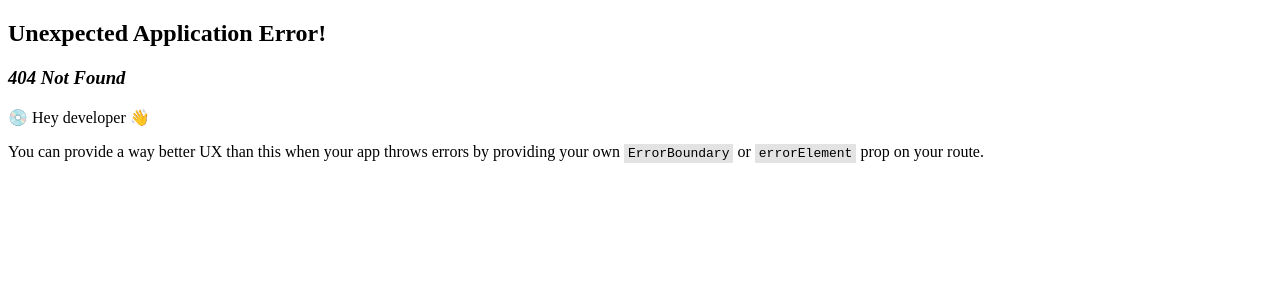
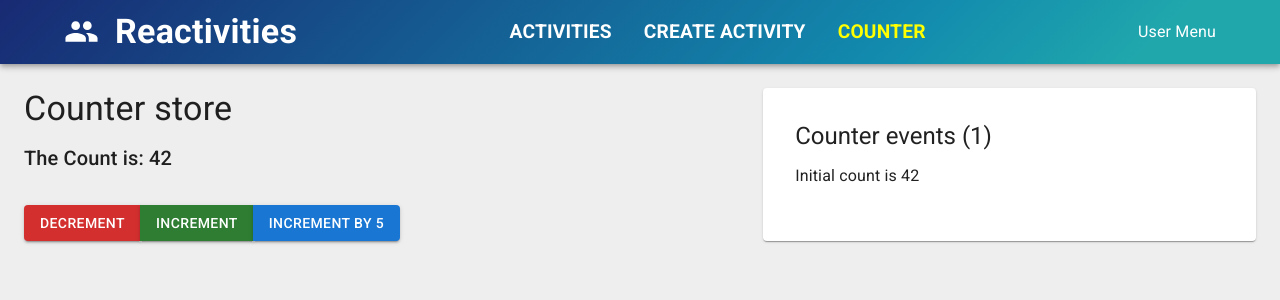
Before and after one commit to MinZexing/Reactivities, a React app in the folder client/: page /counter in a window 1280 px wide. Before the commit this address had no page. Shown: the top 300 px of the page. Built offline with nearby package versions, Linux system fonts and the light colour scheme; the HTML template or start-up script is replaced by a standard one.

Commit message:
add loading indicator in mobx

```diff
--- a/client/src/app/layout/NavBar.tsx
+++ b/client/src/app/layout/NavBar.tsx
@@ -2,6 +2,7 @@
   AppBar,
   Box,
   Container,
+  LinearProgress,
   MenuItem,
   Toolbar,
   Typography,
@@ -9,8 +10,12 @@
 import { Group } from "@mui/icons-material";
 import { NavLink } from "react-router";
 import MenuItemLink from "../shared/components/MenuItemLink";
+import useStore from "../../lib/hooks/useStore";
+import { Observer } from "mobx-react-lite";
 
 export default function NavBar() {
+  const { uiStore } = useStore();
+
   return (
     <Box sx={{ flexGrow: 1 }}>
       <AppBar
@@ -18,6 +23,7 @@
         sx={{
           backgroundImage:
             "linear-gradient(135deg, #182a73 0%, #128aae 69%, #20a7ac 89%)",
+          position: "relative",
         }}
       >
         <Container maxWidth="xl">
@@ -37,11 +43,29 @@
             <Box sx={{ display: "flex" }}>
               <MenuItemLink to="/activities">Activities</MenuItemLink>
               <MenuItemLink to="/createactivity">Create Activity</MenuItemLink>
+              <MenuItemLink to="/counter">Counter</MenuItemLink>
             </Box>
 
             <MenuItem>User Menu</MenuItem>
           </Toolbar>
         </Container>
+
+        <Observer>
+          {() =>
+            uiStore.isLoading ? (
+              <LinearProgress
+                color="secondary"
+                sx={{
+                  position: "absolute",
+                  bottom: 0,
+                  left: 0,
+                  right: 0,
+                  height: 4,
+                }}
+              />
+            ) : null
+          }
+        </Observer>
       </AppBar>
     </Box>
   );
--- a/client/src/app/router/Routes.tsx
+++ b/client/src/app/router/Routes.tsx
@@ -4,6 +4,7 @@
 import ActivityDashboard from "../../features/activities/dashboard/ActivityDashboard";
 import ActivityForm from "../../features/activities/form/ActivityForm";
 import ActivityDetailPage from "../../features/activities/details/ActivityDetailPage";
+import Counter from "../../features/counter/Counter";
 
 export const router = createBrowserRouter([
   {
@@ -15,6 +16,7 @@
       { path: "activities/:id", element: <ActivityDetailPage /> },
       { path: "createActivity", element: <ActivityForm key="create" /> },
       { path: "manage/:id", element: <ActivityForm /> },
+      { path: "counter", element: <Counter /> },
     ],
   },
 ]);
--- a/client/src/features/counter/Counter.tsx
+++ b/client/src/features/counter/Counter.tsx
@@ -1,5 +1,65 @@
-import React from "react";
+import {
+  Box,
+  Button,
+  ButtonGroup,
+  List,
+  ListItemText,
+  Paper,
+  Typography,
+} from "@mui/material";
+import useStore from "../../lib/hooks/useStore";
+import { observer } from "mobx-react-lite";
 
-export default function Counter() {
-  return <div>Counter</div>;
-}
+const Counter = observer(function Counter() {
+  const { counterStore } = useStore();
+
+  return (
+    <Box display="flex" justifyContent="space-between">
+      <Box>
+        <Typography variant="h4" gutterBottom>
+          {counterStore.title}
+        </Typography>
+        <Typography variant="h6" gutterBottom>
+          The Count is: {counterStore.count}
+        </Typography>
+
+        <ButtonGroup sx={{ mt: 3 }}>
+          <Button
+            onClick={() => counterStore.decrement()}
+            variant="contained"
+            color="error"
+          >
+            Decrement
+          </Button>
+          <Button
+            onClick={() => counterStore.increment()}
+            variant="contained"
+            color="success"
+          >
+            Increment
+          </Button>
+          <Button
+            onClick={() => counterStore.increment(5)}
+            variant="contained"
+            color="primary"
+          >
+            Increment by 5
+          </Button>
+        </ButtonGroup>
+      </Box>
+
+      <Paper sx={{ width: "40%", p: 4 }}>
+        <Typography variant="h5">
+          Counter events ({counterStore.eventCount})
+        </Typography>
+        <List>
+          {counterStore.events.map((event, index) => (
+            <ListItemText key={index}>{event}</ListItemText>
+          ))}
+        </List>
+      </Paper>
+    </Box>
+  );
+});
+
+export default Counter;
--- a/client/src/lib/api/agent.ts
+++ b/client/src/lib/api/agent.ts
@@ -1,4 +1,5 @@
 import axios from "axios";
+import { store } from "../stores/store";
 
 const sleep = (delay: number) => {
   return new Promise((resolve) => {
@@ -10,6 +11,11 @@
   baseURL: import.meta.env.VITE_API_URL,
 });
 
+agent.interceptors.request.use((config) => {
+  store.uiStore.isBusy();
+  return config;
+});
+
 agent.interceptors.response.use(async (response) => {
   try {
     await sleep(1000);
@@ -17,6 +23,8 @@
   } catch (error) {
     console.log(error);
     return Promise.reject(error);
+  } finally {
+    store.uiStore.isIdle();
   }
 });
 
--- a/client/src/lib/stores/counterStore.ts
+++ b/client/src/lib/stores/counterStore.ts
@@ -1,13 +1,25 @@
-import { makeObservable, observable } from "mobx";
+import { makeAutoObservable } from "mobx";
 
 export default class CounterStore {
   title = "Counter store";
-  count = 0;
+  count = 42;
+  events: string[] = [`Initial count is ${this.count}`];
 
   constructor() {
-    makeObservable(this, {
-      title: observable,
-      count: observable,
-    });
+    makeAutoObservable(this);
+  }
+
+  increment = (amount = 1) => {
+    this.count += amount;
+    this.events.push(`Incremented by ${amount} - count is now ${this.count}`);
+  };
+
+  decrement = (amount = 1) => {
+    this.count -= amount;
+    this.events.push(`Decremented by ${amount} - count is now ${this.count}`);
+  };
+
+  get eventCount() {
+    return this.events.length;
   }
 }
--- a/client/src/lib/stores/store.ts
+++ b/client/src/lib/stores/store.ts
@@ -1,12 +1,15 @@
 import { createContext } from "react";
 import CounterStore from "./counterStore";
+import { UiStore } from "./uiStore";
 
 interface Store {
   counterStore: CounterStore;
+  uiStore: UiStore;
 }
 
 export const store: Store = {
   counterStore: new CounterStore(),
+  uiStore: new UiStore(),
 };
 
 export const StoreContext = createContext(store);
--- /dev/null
+++ b/client/src/lib/stores/uiStore.ts
@@ -0,0 +1,17 @@
+import { makeAutoObservable } from "mobx";
+
+export class UiStore {
+  isLoading = false;
+
+  constructor() {
+    makeAutoObservable(this);
+  }
+
+  isBusy() {
+    this.isLoading = true;
+  }
+
+  isIdle() {
+    this.isLoading = false;
+  }
+}
```
